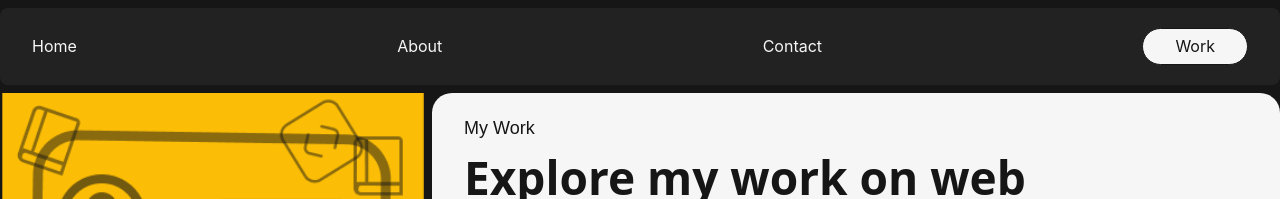
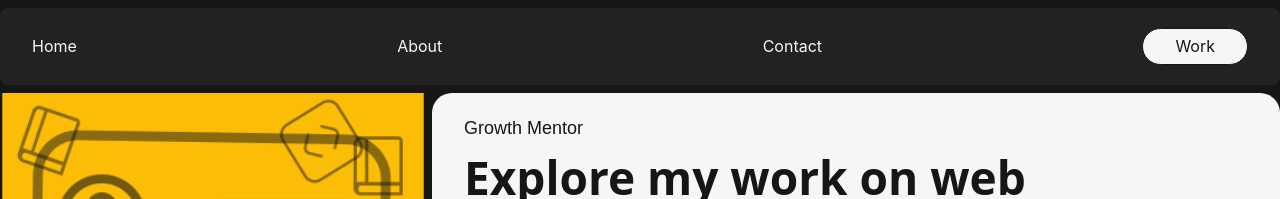
Before and after one commit to ajayshsh7/Ajay-sharma, a Next.js app: page /work/growthMentor in a window 1280 px wide. Shown: the top 199 px of the page. Built offline with nearby package versions, Linux system fonts and the light colour scheme.

Commit message:
projects changes

```diff
--- a/app/work/growthMentor/page.tsx
+++ b/app/work/growthMentor/page.tsx
@@ -11,7 +11,7 @@ export default function ProjectOne() {
     <ProjectPage
       imgSrc={aboutheroImg}
       imgAlt="Illustration about the developer's work"
-      paragraph="My Work"
+      paragraph="Growth Mentor"
       title="Explore my work on web development and UI/UX design"
       buttonText="Contact Me"
       onButtonClick={() => router.push('/contact')}
--- a/app/work/photon/page.tsx
+++ b/app/work/photon/page.tsx
@@ -11,7 +11,7 @@ export default function ProjectOne() {
     <ProjectPage
       imgSrc={aboutheroImg}
       imgAlt="Illustration about the developer's work"
-      paragraph="My Work"
+      paragraph="Photon"
       title="Explore my work on web development and UI/UX design"
       buttonText="Contact Me"
       onButtonClick={() => router.push('/contact')}
--- a/app/work/planCo/page.tsx
+++ b/app/work/planCo/page.tsx
@@ -11,7 +11,7 @@ export default function ProjectOne() {
     <ProjectPage
       imgSrc={aboutheroImg}
       imgAlt="Illustration about the developer's work"
-      paragraph="My Work"
+      paragraph="Planco"
       title="Explore my work on web development and UI/UX design"
       buttonText="Contact Me"
       onButtonClick={() => router.push('/contact')}
```
